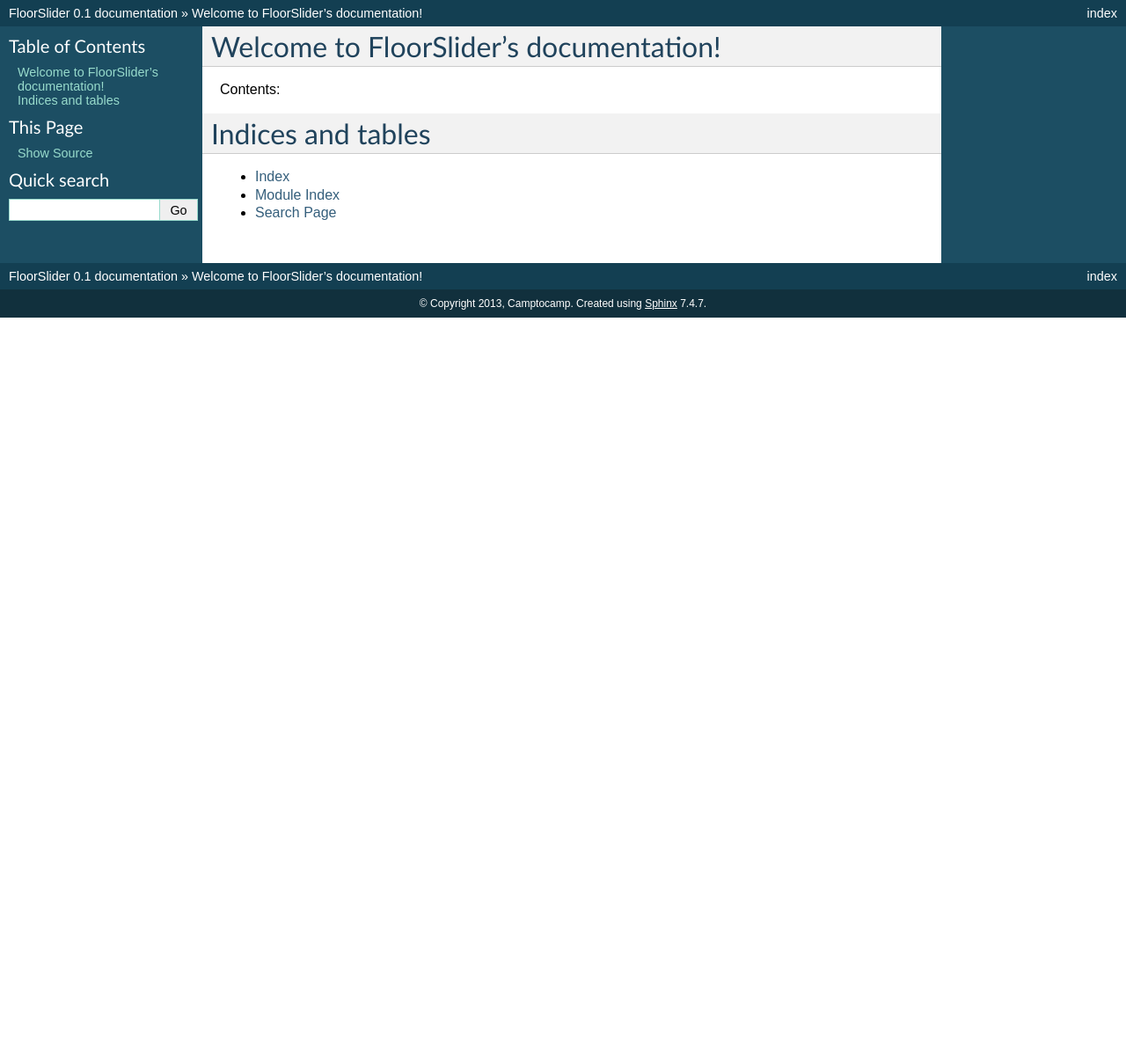
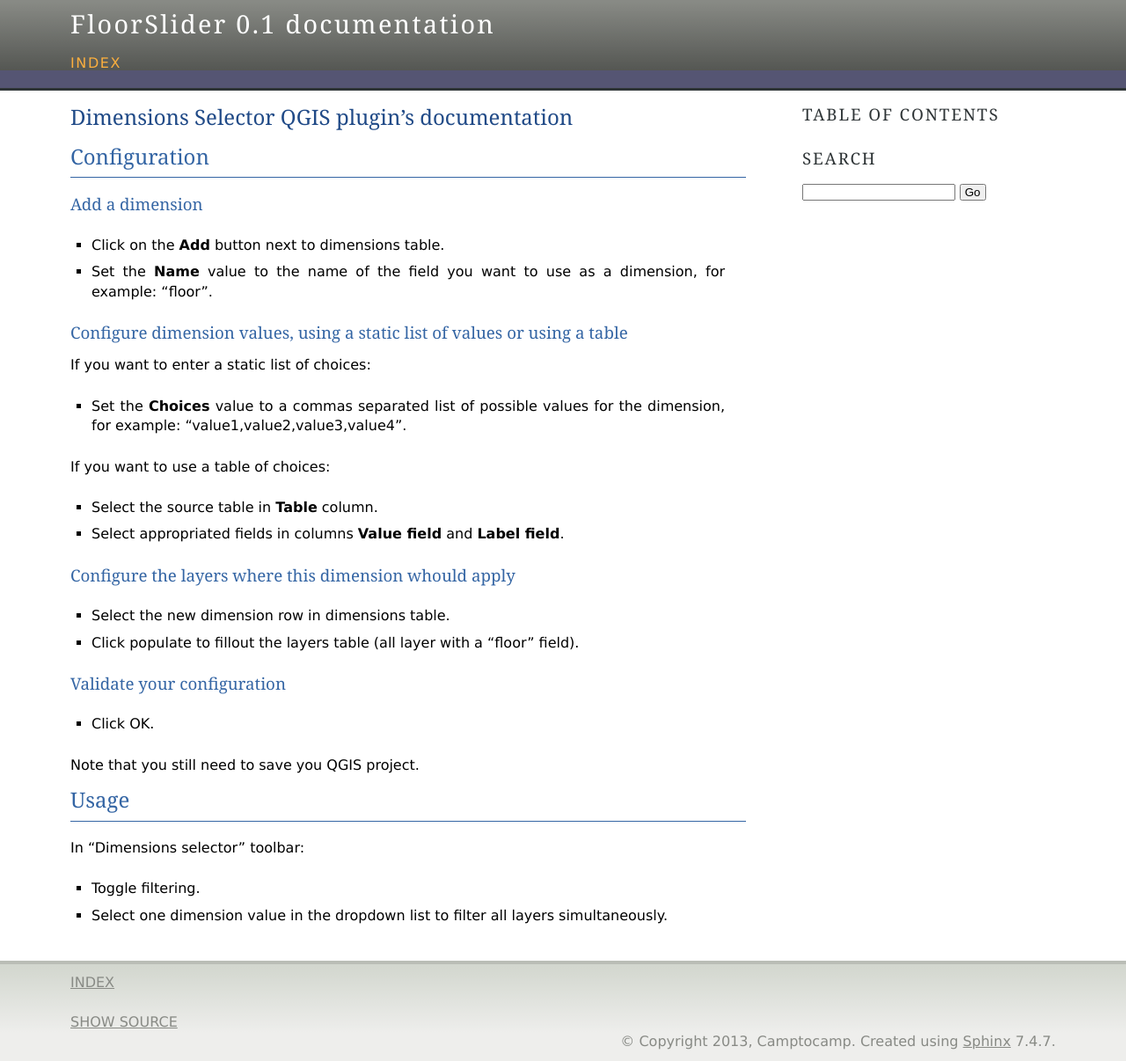
Before and after one commit to camptocamp/QGIS-DimensionsSelector, a Sphinx documentation site: the page built from help/source/index.rst, in a window 1280 px wide. Shown: the whole page at 88% size. Built offline with Sphinx 7.4.7, drawn with Linux system fonts in a browser that asks for light colours; formulas are drawn with MathJax 3; before the commit the page ends 900 px from its top, so only the background shows below that.

Commit message:
Move help to sphinx and update content

```diff
--- a/help/source/conf.py
+++ b/help/source/conf.py
@@ -25,7 +25,7 @@
 
 # Add any Sphinx extension module names here, as strings. They can be extensions
 # coming with Sphinx (named 'sphinx.ext.*') or your custom ones.
-extensions = ['sphinx.ext.todo', 'sphinx.ext.pngmath', 'sphinx.ext.viewcode']
+extensions = []
 
 # Add any paths that contain templates here, relative to this directory.
 templates_path = ['_templates']
@@ -91,7 +91,7 @@
 
 # The theme to use for HTML and HTML Help pages.  See the documentation for
 # a list of builtin themes.
-html_theme = 'default'
+html_theme = 'agogo'
 
 # Theme options are theme-specific and customize the look and feel of a theme
 # further.  For a list of options available for each theme, see the
@@ -206,6 +206,11 @@
 #latex_domain_indices = True
 
 
+# -- Options for internationalization
+locale_dirs = ['locale/']   # path is example but recommended.
+gettext_compact = False     # optional.
+
+
 # -- Options for manual page output --------------------------------------------
 
 # One entry per manual page. List of tuples
--- a/help/source/index.rst
+++ b/help/source/index.rst
@@ -1,19 +1,49 @@
-.. FloorSlider documentation master file, created by
+.. Dimensions Selector QGIS plugi'sn documentation master file, created by
    sphinx-quickstart on Sun Feb 12 17:11:03 2012.
    You can adapt this file completely to your liking, but it should at least
    contain the root `toctree` directive.
 
-Welcome to FloorSlider's documentation!
-============================================
+Dimensions Selector QGIS plugin's documentation
+===============================================
 
-Contents:
+Configuration
+-------------
 
-.. toctree::
-   :maxdepth: 2
+Add a dimension
+...............
 
-Indices and tables
-==================
+* Click on the **Add** button next to dimensions table.
+* Set the **Name** value to the name of the field you want to use as a dimension, for example: "floor".
 
-* :ref:`genindex`
-* :ref:`modindex`
-* :ref:`search`
+Configure dimension values, using a static list of values or using a table
+..........................................................................
+
+If you want to enter a static list of choices:
+
+* Set the **Choices** value to a commas separated list of possible values for the dimension, for example: "value1,value2,value3,value4".
+
+If you want to use a table of choices:
+
+* Select the source table in **Table** column.
+* Select appropriated fields in columns **Value field** and **Label field**.
+
+Configure the layers where this dimension whould apply
+......................................................
+
+* Select the new dimension row in dimensions table.
+* Click populate to fillout the layers table (all layer with a "floor" field).
+
+Validate your configuration
+...........................
+
+* Click OK.
+
+Note that you still need to save you QGIS project.
+
+Usage
+-----
+
+In "Dimensions selector" toolbar:
+
+* Toggle filtering.
+* Select one dimension value in the dropdown list to filter all layers simultaneously.
--- a/requirements-dev.txt
+++ b/requirements-dev.txt
@@ -1,2 +1,4 @@
 flake8==3.5.0
 nose==1.3.7
+sphinx==4.1.2
+sphinx-intl==2.0.1
```
Also changed, not shown: 7 other files.
